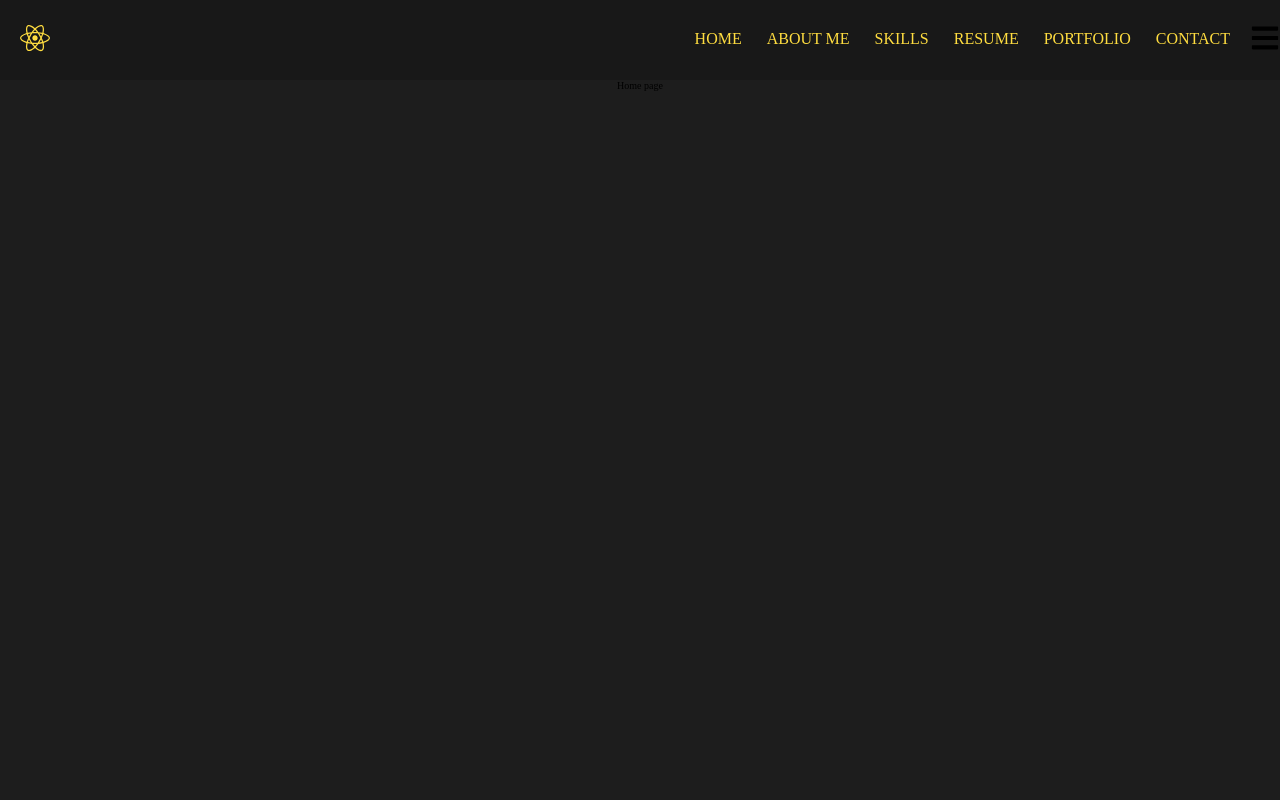
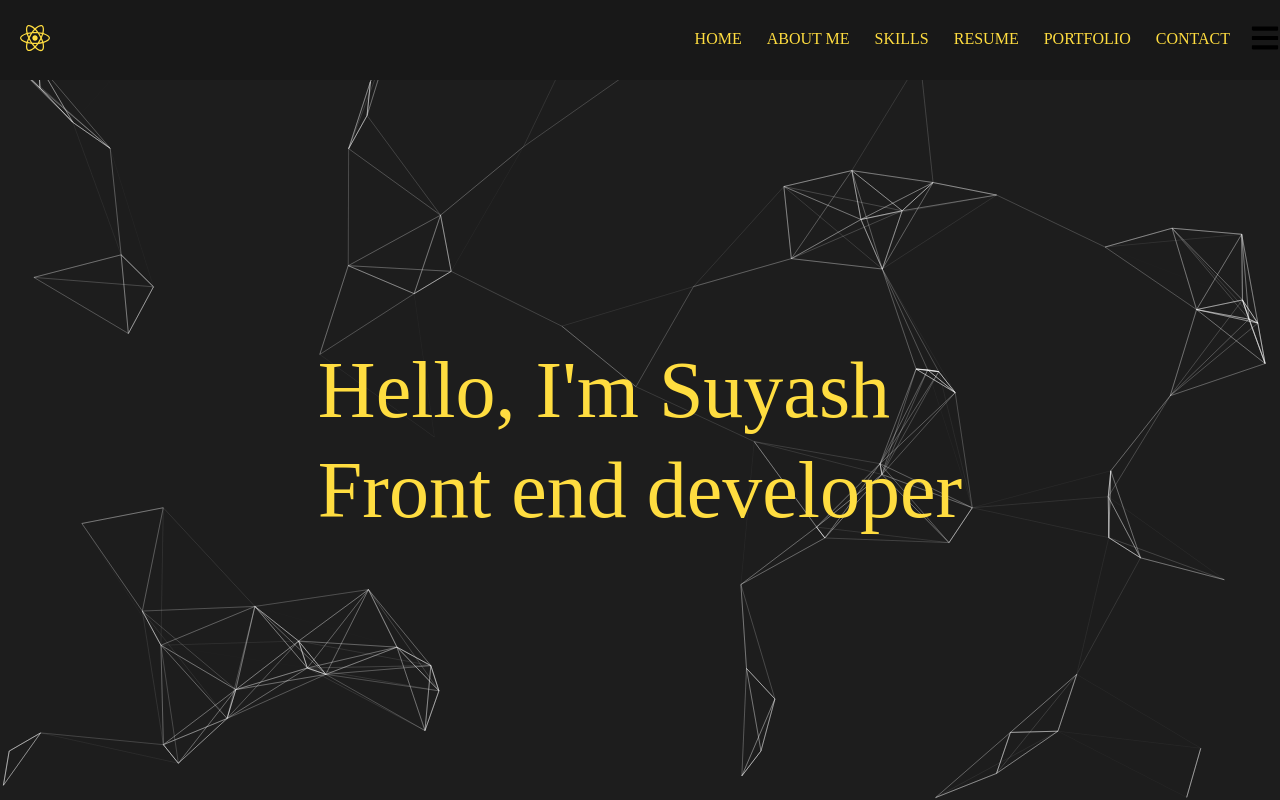
Before and after one commit to Suyash211/Triweb-Learning, a React (Create React App) app in the folder Projects/portfolio/: page / in a window 1280 px wide. Built offline with nearby package versions, Linux system fonts and the light colour scheme.

Commit message:
Completed the home page

```diff
--- a/Projects/portfolio/src/App.css
+++ /dev/null
@@ -1,38 +0,0 @@
-.App {
-  text-align: center;
-}
-
-.App-logo {
-  height: 40vmin;
-  pointer-events: none;
-}
-
-@media (prefers-reduced-motion: no-preference) {
-  .App-logo {
-    animation: App-logo-spin infinite 20s linear;
-  }
-}
-
-.App-header {
-  background-color: #282c34;
-  min-height: 100vh;
-  display: flex;
-  flex-direction: column;
-  align-items: center;
-  justify-content: center;
-  font-size: calc(10px + 2vmin);
-  color: white;
-}
-
-.App-link {
-  color: #61dafb;
-}
-
-@keyframes App-logo-spin {
-  from {
-    transform: rotate(0deg);
-  }
-  to {
-    transform: rotate(360deg);
-  }
-}
--- a/Projects/portfolio/src/App.js
+++ b/Projects/portfolio/src/App.js
@@ -1,5 +1,7 @@
-import { Route, Routes } from 'react-router-dom';
-import './App.css';
+import { Route, Routes, useLocation } from 'react-router-dom';
+import './App.scss';
+import Particles from 'react-tsparticles';
+import { loadFull } from 'tsparticles';
 import Navbar from './components/navbar';
 import Home from './containers/home';
 import About from './containers/about';
@@ -7,13 +9,26 @@ import Contact from './containers/contact';
 import Portfolio from './containers/portfolio';
 import Resume from './containers/resume';
 import Skills from './containers/skills';
+import particles from './utils.js/particles';
 
 function App() {
+
+  const location = useLocation();
+
+  const handleInit = async(main) => {
+    await loadFull(main);
+  }
+
+  const renderParticleJs = location.pathname === '/';
+
   return (
     <div className="App">
-
+      {renderParticleJs && (
+        <Particles id="particles" options={particles} init={handleInit}/>
+      )}
       <Navbar />
 
+      <div className='App__main-page-content'>
         <Routes>
           <Route index path='/' element={<Home/>}/>
           <Route path='/about' element={<About/>}/>
@@ -22,6 +37,7 @@ function App() {
           <Route path='/resume' element={<Resume/>}/>
           <Route path='/skills' element={<Skills/>}/>
         </Routes>
+      </div>
 
     </div>
   );
--- /dev/null
+++ b/Projects/portfolio/src/App.scss
@@ -0,0 +1,7 @@
+.App{
+    height: 100%;
+
+    &__main-page-content{
+        height: calc(100% - 80px);
+    }
+}
--- a/Projects/portfolio/src/components/navbar/styles.scss
+++ b/Projects/portfolio/src/components/navbar/styles.scss
@@ -6,6 +6,7 @@
     justify-content: center;
     align-items: center;
     font-size: 1.2rem;
+    position: sticky;
 
     &__container{
         display: flex;
--- a/Projects/portfolio/src/containers/home/index.jsx
+++ b/Projects/portfolio/src/containers/home/index.jsx
@@ -1,10 +1,16 @@
 import React from "react";
-
+import "./styles.scss"
 const Home = () => {
     return(
-        <div>
-            Home page
-        </div>
+        <section id="home" className="home">
+            <div className="home__text-wrapper">
+                <h1>
+                Hello, I'm Suyash
+                <br />
+                Front end developer
+                </h1>
+            </div>
+        </section>
     )
 }
 
--- a/Projects/portfolio/src/containers/home/styles.scss
+++ b/Projects/portfolio/src/containers/home/styles.scss
@@ -0,0 +1,37 @@
+.home{
+    position: relative;
+    height: 100%;
+    display: flex;
+    justify-content: center;
+    align-content: center;
+
+    &__text-wrapper{
+        display: flex;
+        align-content: center;
+        flex-direction: column;
+        justify-content: center;
+
+        h1{
+            color: var(--yellow-theme-main-color);
+            margin: 0px;
+            font-weight: 500;
+            font-size: 8rem;
+            line-height: 10rem;
+            position: relative;
+            overflow: hidden;
+            white-space: nowrap;
+            animation: typingEffectAnimation 2.5s steps(20, end)
+        }
+    }
+
+}
+
+@keyframes typingEffectAnimation {
+    from {
+      width: 0;
+    }
+
+    to {
+      width: 100%;
+    }
+  }
--- /dev/null
+++ b/Projects/portfolio/src/utils.js/particles.js
@@ -0,0 +1,72 @@
+export default {
+    background: {
+      color: {
+        value: "#1d1d1d",
+      },
+    },
+    fpsLimit: 120,
+    interactivity: {
+      events: {
+        onClick: {
+          enable: true,
+          mode: "push",
+        },
+        onHover: {
+          enable: true,
+          mode: "repulse",
+        },
+        resize: true,
+      },
+      modes: {
+        push: {
+          quantity: 4,
+        },
+        repulse: {
+          distance: 200,
+          duration: 0.4,
+        },
+      },
+    },
+    particles: {
+      color: {
+        value: "var(--selected-theme-main-color)",
+      },
+      links: {
+        color: "#ffffff",
+        distance: 150,
+        enable: true,
+        opacity: 0.5,
+        width: 1,
+      },
+      collisions: {
+        enable: true,
+      },
+      move: {
+        direction: "none",
+        enable: true,
+        outModes: {
+          default: "bounce",
+        },
+        random: false,
+        speed: 6,
+        straight: false,
+      },
+      number: {
+        density: {
+          enable: true,
+          area: 800,
+        },
+        value: 80,
+      },
+      opacity: {
+        value: 0.5,
+      },
+      shape: {
+        type: "circle",
+      },
+      size: {
+        value: { min: 1, max: 5 },
+      },
+    },
+    detectRetina: true,
+  };
```
Lines whose indentation alone changed are shown as unchanged.
